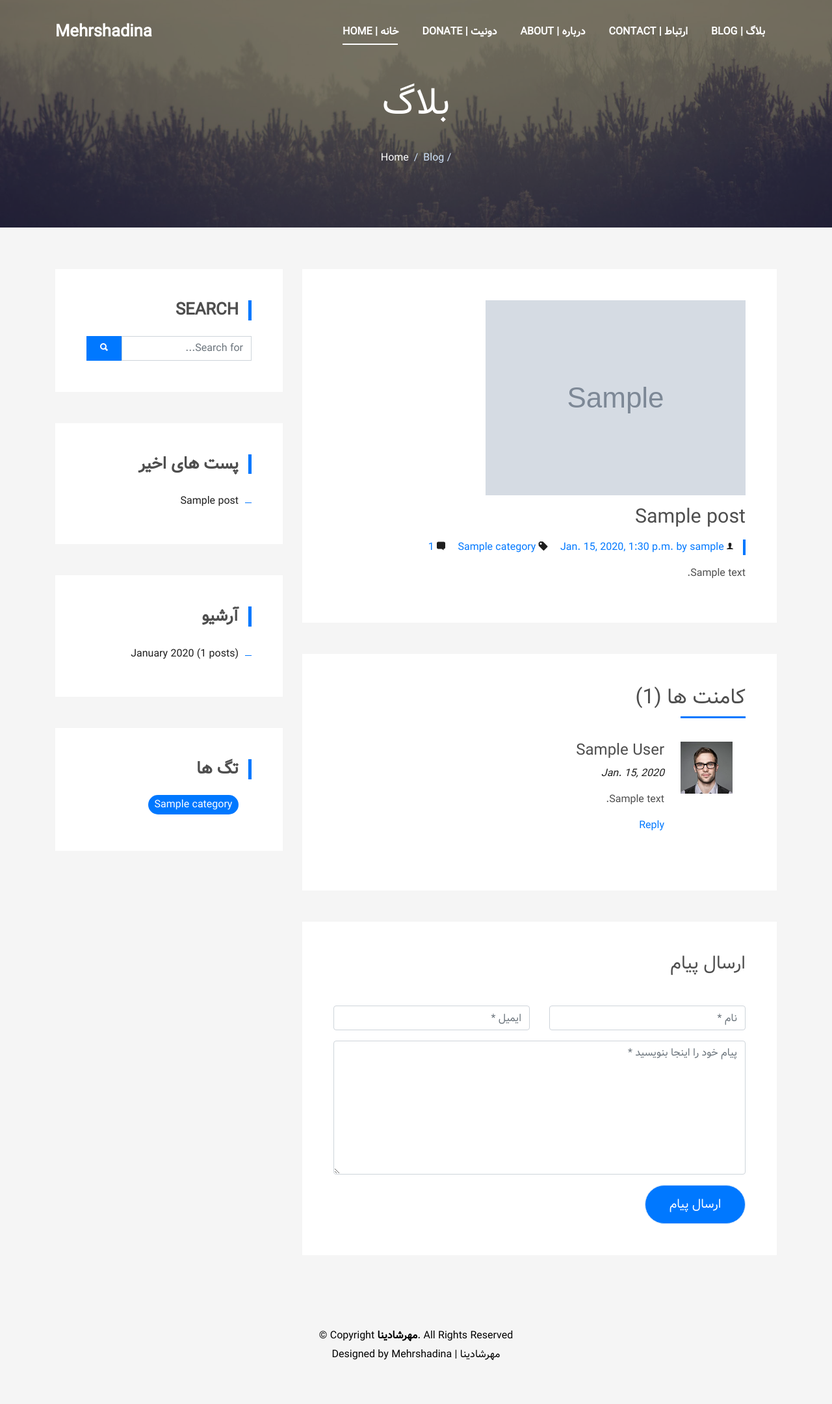
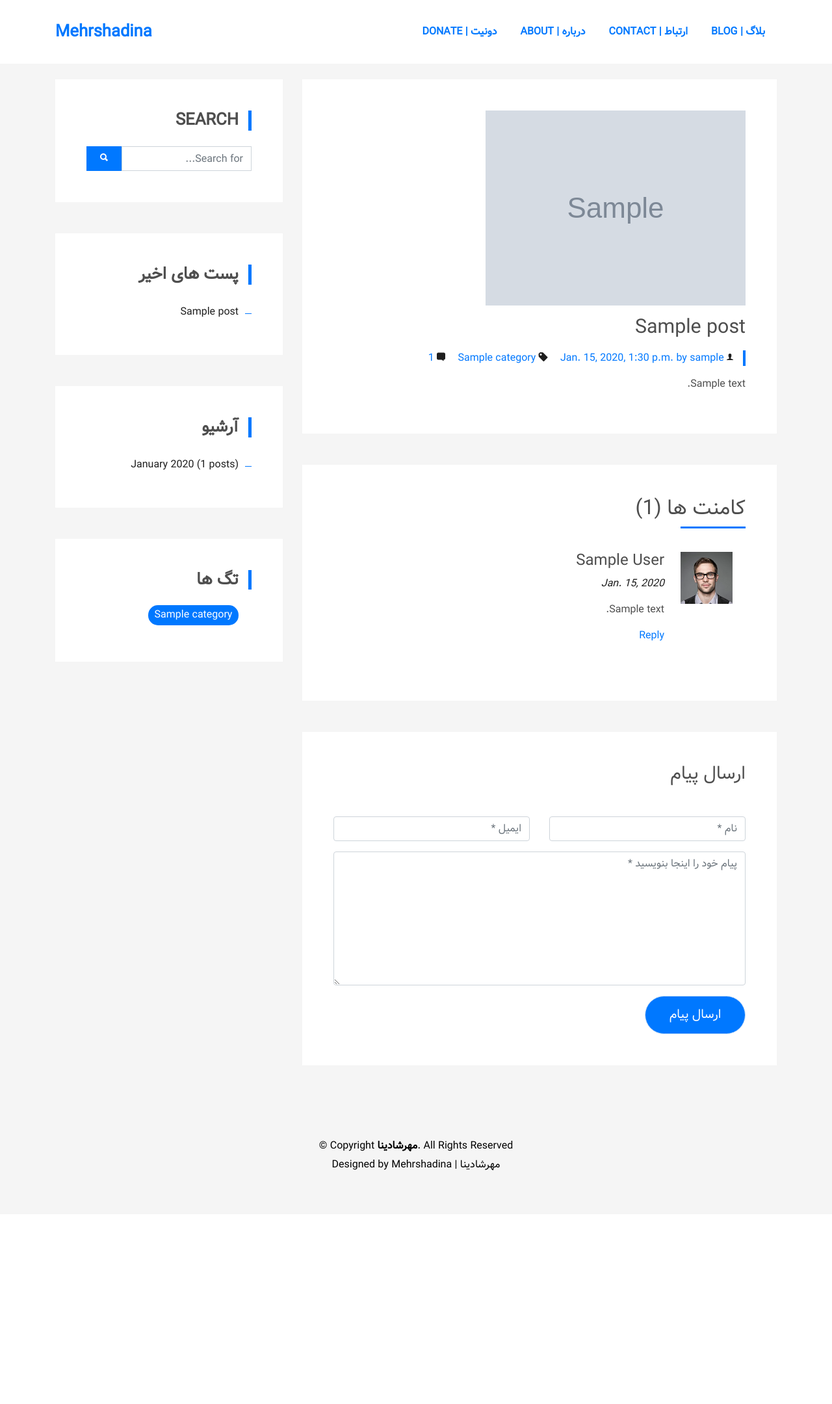
Before and after one commit to mehrshadina/mehrshadina-website, a Django app: page /blog/post/1/ in a window 1280 px wide. Shown: the whole page at 65% size. After the commit the page ends 1801 px from the top, so only its background shows below. Run offline with Django 4.2, Linux system fonts and the light colour scheme; tables that the repository leaves empty hold one stand-in row (values such as "Sample post"); grey boxes marked "Sample" are stand-in pictures; some libraries are stand-ins or nearby versions; some web fonts are replaced.

Commit message:
the heading picture removed.

```diff
--- a/blog/templates/blog/post_detail.html
+++ b/blog/templates/blog/post_detail.html
@@ -18,14 +18,14 @@
 
 
 <body>
-  <nav class="navbar navbar-b navbar-trans navbar-expand-md fixed-top" id="mainNav">
+  <nav class="navbar navbar-b navbar-trans navbar-expand-md sticky-top bg-white" id="mainNav">
     <div class="container">
-      <a class="navbar-brand js-scroll" href="/">Mehrshadina</a>
+      <a class="navbar-brand js-scroll" href="/" style="color: #0078ff;">Mehrshadina</a>
       <button class="navbar-toggler collapsed" type="button" data-toggle="collapse" data-target="#navbarDefault"
         aria-controls="navbarDefault" aria-expanded="false" aria-label="Toggle navigation">
-        <span></span>
-        <span></span>
-        <span></span>
+        <span style="background-color: #0078ff"></span>
+        <span style="background-color: #0078ff"></span>
+        <span style="background-color: #0078ff"></span>
       </button>
       <div class="navbar-collapse collapse justify-content-end" id="navbarDefault">
         <ul class="navbar-nav">
@@ -34,41 +34,24 @@
           </li>
 
           <li class="nav-item">
-            <a class="nav-link js-scroll" href="/donate/">Donate | دونیت</a>
+            <a class="nav-link js-scroll" style="color: #0078ff;" href="/donate/">Donate | دونیت</a>
           </li>
           <li class="nav-item">
-            <a class="nav-link js-scroll" href="/about/">About | درباره</a>
+            <a class="nav-link js-scroll" style="color: #0078ff;" href="/about/">About | درباره</a>
           </li>
           <li class="nav-item">
-            <a class="nav-link js-scroll" href="/contact/">Contact | ارتباط</a>
+            <a class="nav-link js-scroll" style="color: #0078ff;" href="/contact/">Contact | ارتباط</a>
           </li>
           <li class="nav-item">
-            <a class="nav-link js-scroll" href="/blog/">Blog | بلاگ</a>
+            <a class="nav-link js-scroll" style="color: #0078ff;" href="/blog/">Blog | بلاگ</a>
           </li>
         </ul>
       </div>
     </div>
   </nav>
 
-   <div class="intro intro-single route bg-image" style="background-image: url(/static/img/overlay-bg.jpg)">
-    <div class="overlay-mf"></div>
-    <div class="intro-content display-table">
-      <div class="table-cell">
-        <div class="container">
-          <h2 class="intro-title mb-4">بلاگ</h2>
-          <ol class="breadcrumb d-flex justify-content-center">
-            <li class="breadcrumb-item">
-              <a href="/">Home</a>
-            </li>
-            <li class="breadcrumb-item active">Blog /</li>
-          </ol>
-        </div>
-      </div>
-    </div>
-  </div>
-
   <main id="main">
-    <section class="blog-wrapper sect-pt4" id="blog">
+    <section class="blog-wrapper mt-4" id="blog">
       <div class="container text-right" style="direction: rtl;">
         <div class="row">
           <div class="col-md-8">
```
